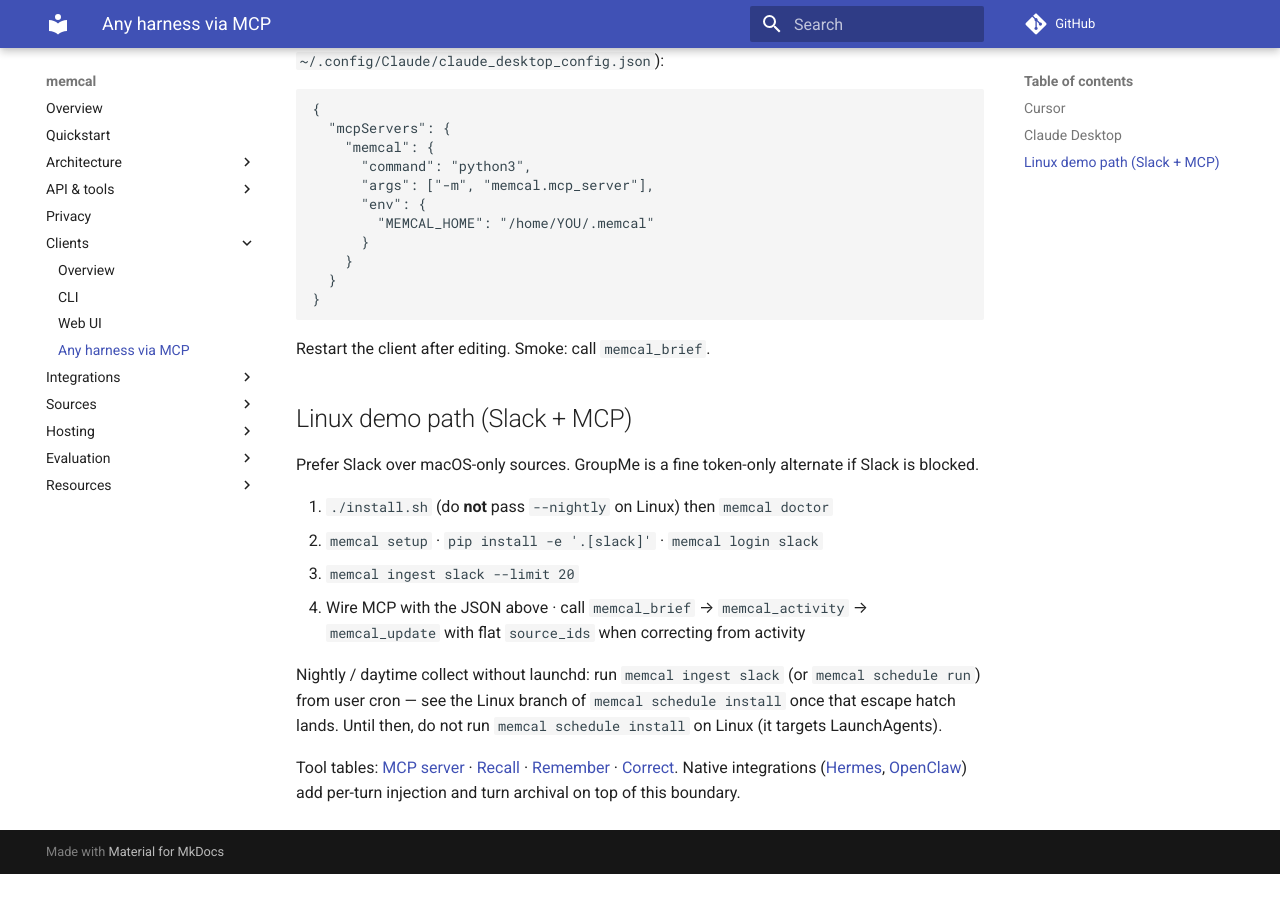
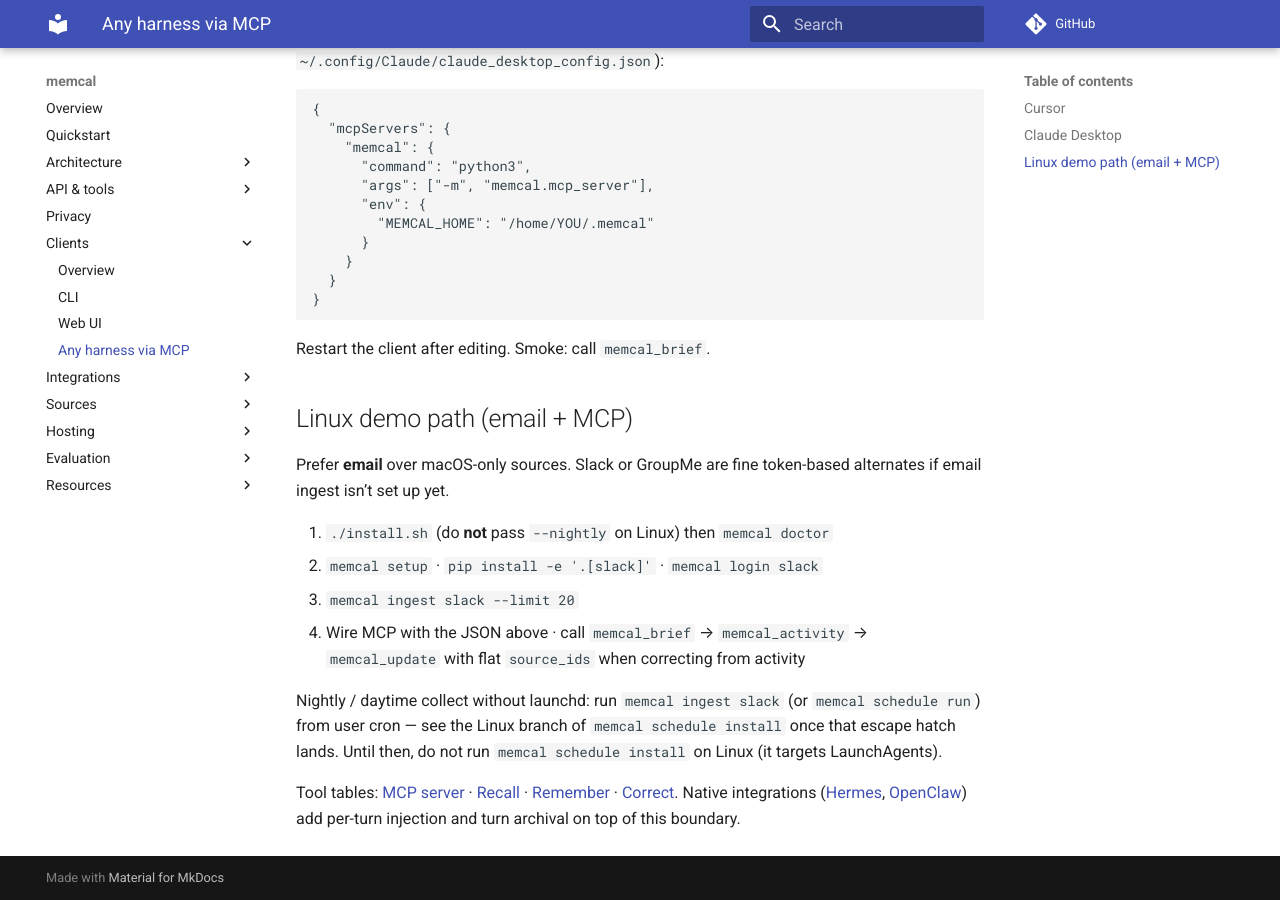
Before and after one commit to cuuush/memcal, an MkDocs documentation site: the page built from docs/clients/mcp.md, in a window 1280 px wide and 900 px high, scrolled down 1064 px. Built offline with MkDocs 1.6.1 and Material for MkDocs 9.7.7, drawn with Linux system fonts in a browser that asks for light colours; comment, search, counter and statistics services are not loaded; before the commit the page ends 1938 px from its top, so only the background shows below that.

Commit message:
docs: email-first Linux MCP demo path

```diff
--- a/docs/clients/mcp.md
+++ b/docs/clients/mcp.md
@@ -60,10 +60,10 @@
 
 Restart the client after editing. Smoke: call `memcal_brief`.
 
-## Linux demo path (Slack + MCP)
+## Linux demo path (email + MCP)
 
-Prefer Slack over macOS-only sources. GroupMe is a fine token-only alternate if
-Slack is blocked.
+Prefer **email** over macOS-only sources. Slack or GroupMe are fine token-based
+alternates if email ingest isn’t set up yet.
 
 1. `./install.sh` (do **not** pass `--nightly` on Linux) then `memcal doctor`
 2. `memcal setup` · `pip install -e '.[slack]'` · `memcal login slack`
```
